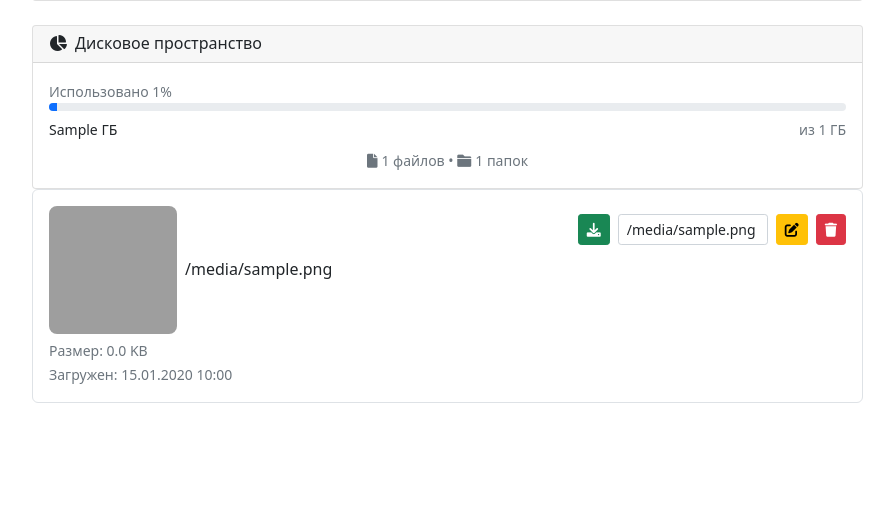
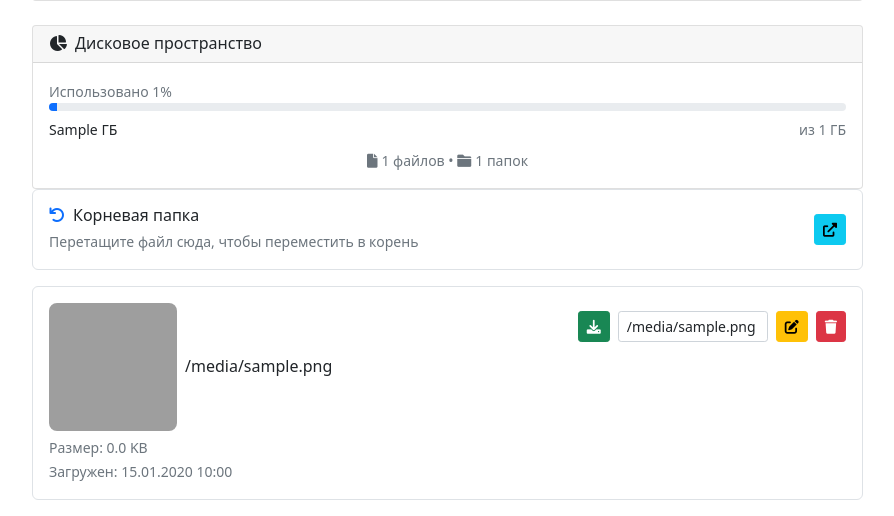
Before and after one commit to Lefski/file-storage, a FastAPI app: template templates/profile.html in a window 1280 px wide. Shown: the part 584-1100 px from the top of the page, without its empty margins (335-1229 px from the left). Before the commit the page ends 987 px from the top, so only its background shows below. Run offline with FastAPI, Linux system fonts and the light colour scheme; the template is opened without the code that fills it: most values are stand-ins (such as "Sample title", 1, 10 or a date in 2020); grey boxes are pictures that could not be loaded.

Commit message:
update comments/ app starts ex

```diff
--- a/auth_utils.py
+++ b/auth_utils.py
@@ -14,7 +14,7 @@ load_dotenv()
 
 # Получаем секретный ключ для подписи JWT-токенов из переменных окружения.
 # Если переменная не задана, используется значение по умолчанию.
-SECRET_KEY = os.getenv("SECRET_KEY", "your-secret-key-change-in-production")
+SECRET_KEY = os.getenv("SECRET_KEY")
 
 # Получаем алгоритм для подписи JWT-токенов из переменных окружения.
 # Если переменная не задана, используется алгоритм HS256.
--- a/templates/profile.html
+++ b/templates/profile.html
@@ -228,6 +228,25 @@
                 {% if files or (folders and not current_folder) %}
                 <div class="files-list" id="filesContainer">
                     <!-- Папки -->
+                    {% if current_folder %}
+                    <div class="folder-card mb-3" draggable="true" data-folder-id="null">
+                        <div class="d-flex justify-content-between align-items-start">
+                            <div class="folder-info">
+                                <h6 class="mb-1">
+                                    <i class="fas fa-undo me-2 text-primary"></i>Корневая папка
+                                </h6>
+                                <small class="text-muted">
+                                    Перетащите файл сюда, чтобы переместить в корень
+                                </small>
+                            </div>
+                            <div class="folder-actions">
+                                <a href="/profile" class="btn btn-info btn-sm">
+                                    <i class="fas fa-external-link-alt"></i>
+                                </a>
+                            </div>
+                        </div>
+                    </div>
+                    {% endif %}
                     {% if not current_folder %}
                         {% for folder in folders %}
                         <div class="folder-card" draggable="true" data-folder-id="{{ folder.id }}">
@@ -352,6 +371,63 @@
 
     <script src="https://cdn.jsdelivr.net/npm/bootstrap@5.1.3/dist/js/bootstrap.bundle.min.js"></script>
     <script>
+    function setupAutoScroll() {
+    let dragElement = null;
+    let scrollInterval = null;
+
+    document.addEventListener('dragstart', (e) => {
+        if (e.target.closest('.file-card')) {
+            dragElement = e.target;
+        }
+    });
+
+    document.addEventListener('dragover', (e) => {
+        if (!dragElement) return;
+
+        const threshold = 100; // расстояние от края для начала прокрутки
+        const scrollStep = 15;
+
+        // Проверяем положение курсора
+        if (e.clientY < threshold) {
+            // Прокрутка вверх
+            if (!scrollInterval) {
+                scrollInterval = setInterval(() => {
+                    window.scrollBy(0, -scrollStep);
+                }, 16);
+            }
+        } else if (e.clientY > window.innerHeight - threshold) {
+            // Прокрутка вниз
+            if (!scrollInterval) {
+                scrollInterval = setInterval(() => {
+                    window.scrollBy(0, scrollStep);
+                }, 16);
+            }
+        } else {
+            // Остановка прокрутки
+            if (scrollInterval) {
+                clearInterval(scrollInterval);
+                scrollInterval = null;
+            }
+        }
+    });
+
+    document.addEventListener('dragend', () => {
+        dragElement = null;
+        if (scrollInterval) {
+            clearInterval(scrollInterval);
+            scrollInterval = null;
+        }
+    });
+
+    document.addEventListener('drop', () => {
+        dragElement = null;
+        if (scrollInterval) {
+            clearInterval(scrollInterval);
+            scrollInterval = null;
+        }
+    });
+    }
+
         let selectedFiles = new Set();
 
         // Функция переключения выбора файла
@@ -466,6 +542,7 @@
 
         // Drag & Drop функционал
         document.addEventListener('DOMContentLoaded', function() {
+            setupAutoScroll();
             const dropZone = document.getElementById('dropZone');
             const fileInput = document.getElementById('fileInput');
             const uploadForm = document.getElementById('uploadForm');
```
Also changed, not shown: uploads/1/1tcslGcKu32UUAuzSC03idDqabUx1JqHKZbzpfRgm7V8T6u4clNLr_BXnYMcT5V.jpg (deleted), 2 other files.
